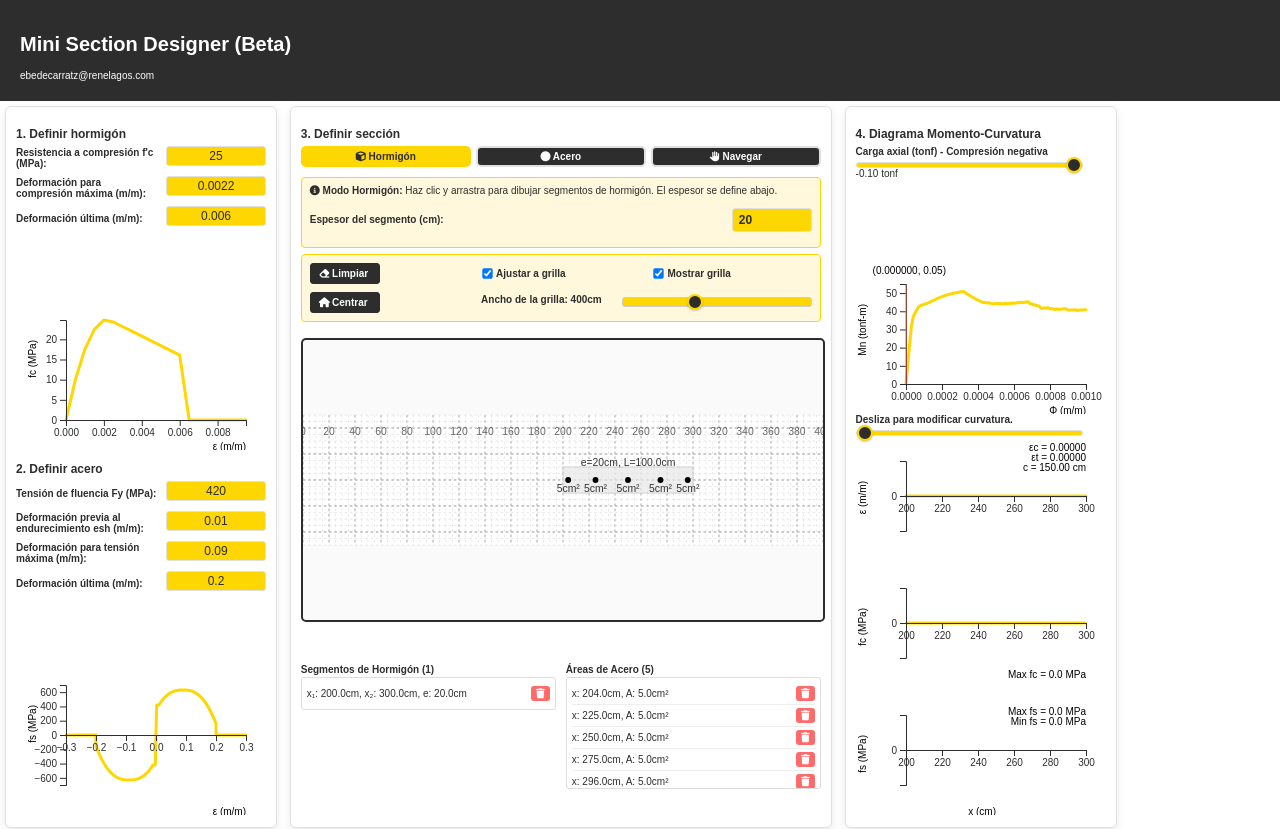
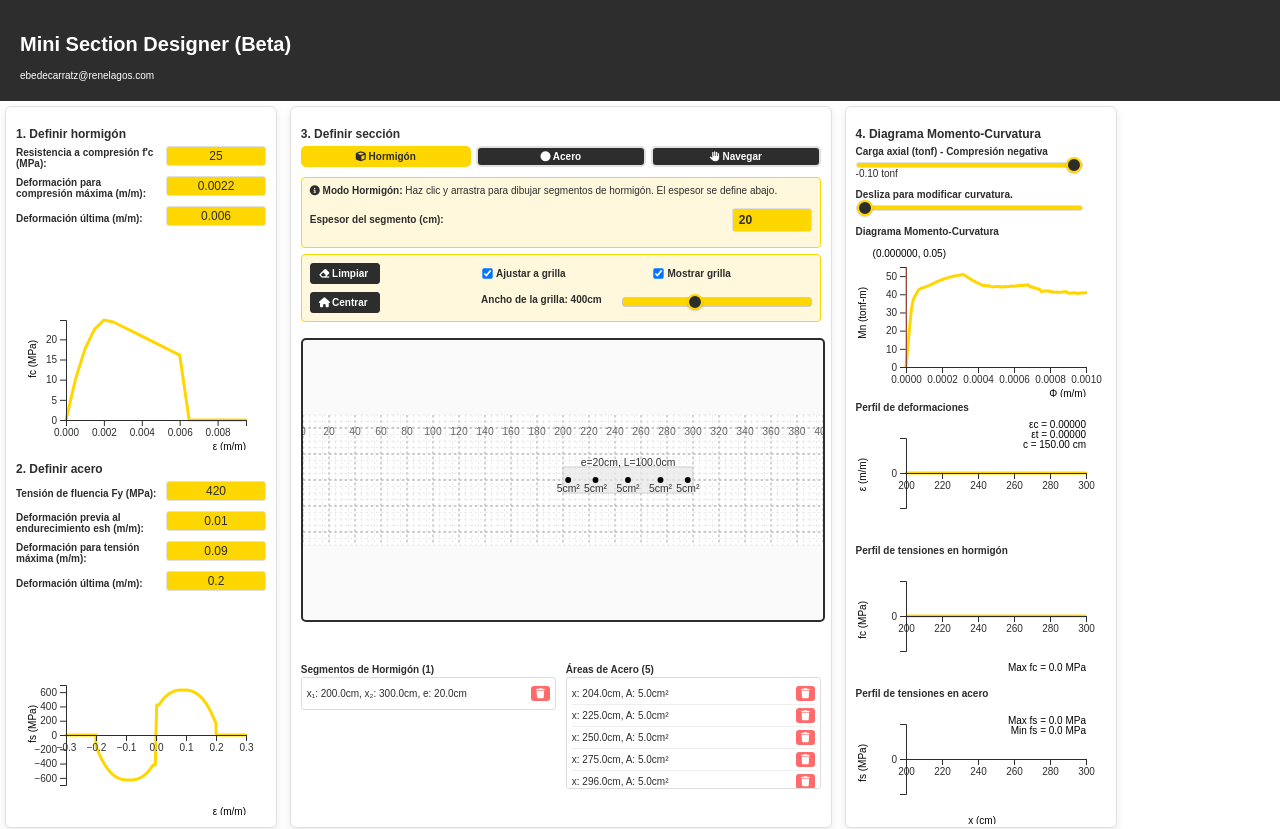
Before and after one commit to EBedS/ebeds.github.io, a plain HTML site: page index.html in a window 1280 px wide. Shown: the top 829 px of the page. Drawn offline with nearby package versions, Linux system fonts and the light colour scheme.

Commit message:
Add files via upload

```diff
--- a/index.html
+++ b/index.html
@@ -155,8 +155,8 @@
               style="margin: 0; padding: 0;"
                      :min="-maxAxialLoad"
                      max="-0.1"
-                     :step="maxAxialLoad/1000"
-                     v-model="axial_load"
+                     step="0.1"
+                     v-model.number="axial_load"
                      :disabled="!hasSteelAreas">
               <div class="slider-value">{{ parseFloat(axial_load).toFixed(2) }} tonf</div>
               <div v-if="!hasSteelAreas" class="slider-message" style="font-size: 10px; color: #666; margin-top: 5px;">
@@ -165,23 +165,28 @@
             </div>
           </div>
         </div>
-        <div class="analysis-chart-container" id="moment-curvature-container">
-          <svg width="250" height="150" id="moment-curvature-svg"></svg>
-        </div>
-        <div class="input-group">
+        <div class="input-group" style="margin-top: 10px; margin-bottom: 10px;">
           <span>
             <label>Desliza para modificar curvatura.</label>
             <input style="margin: 0; padding: 0;" type="range" id="mySlider" min="0" max="100" value="0"
               v-model="curvature" class="canvas-width-slider">
           </span>
         </div>
+        <label style="font-size: 10px; margin-top: 5px;" class="title">Diagrama Momento-Curvatura</label>
+        <div class="analysis-chart-container" id="moment-curvature-container">
+          <svg width="250" height="150" id="moment-curvature-svg"></svg>
+        </div>
+
         <div class="analysis-chart-container-2">
+          <label style="font-size: 10px;" class="title">Perfil de deformaciones</label>
           <svg width="250" height="120" id="def-profile-svg"></svg>
         </div>
         <div class="analysis-chart-container-2">
+          <label style="font-size: 10px;" class="title">Perfil de tensiones en hormigón</label>
           <svg width="250" height="120" id="concrete-profile-svg"></svg>
         </div>
         <div class="analysis-chart-container-2">
+          <label style="font-size: 10px;" class="title">Perfil de tensiones en acero</label>
           <svg width="250" height="120" id="steel-profile-svg"></svg>
         </div>
       </div>
```
